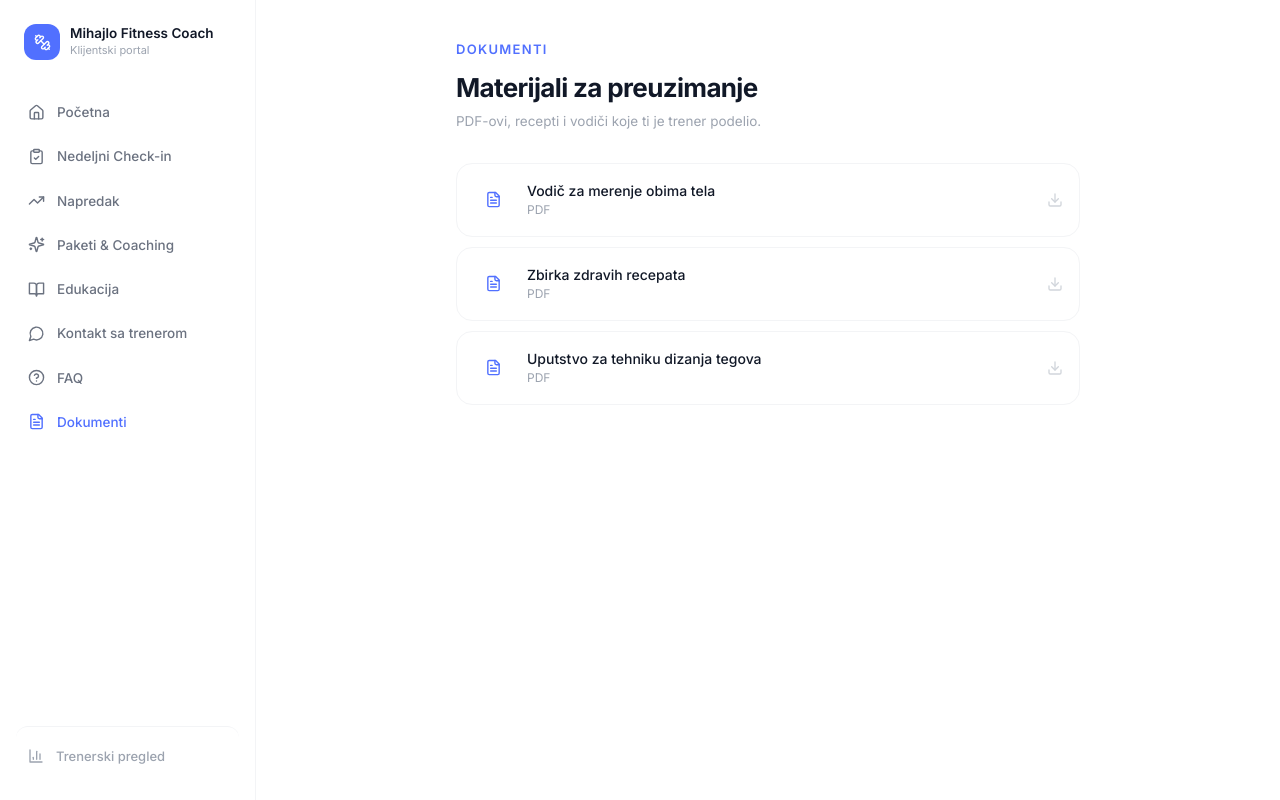
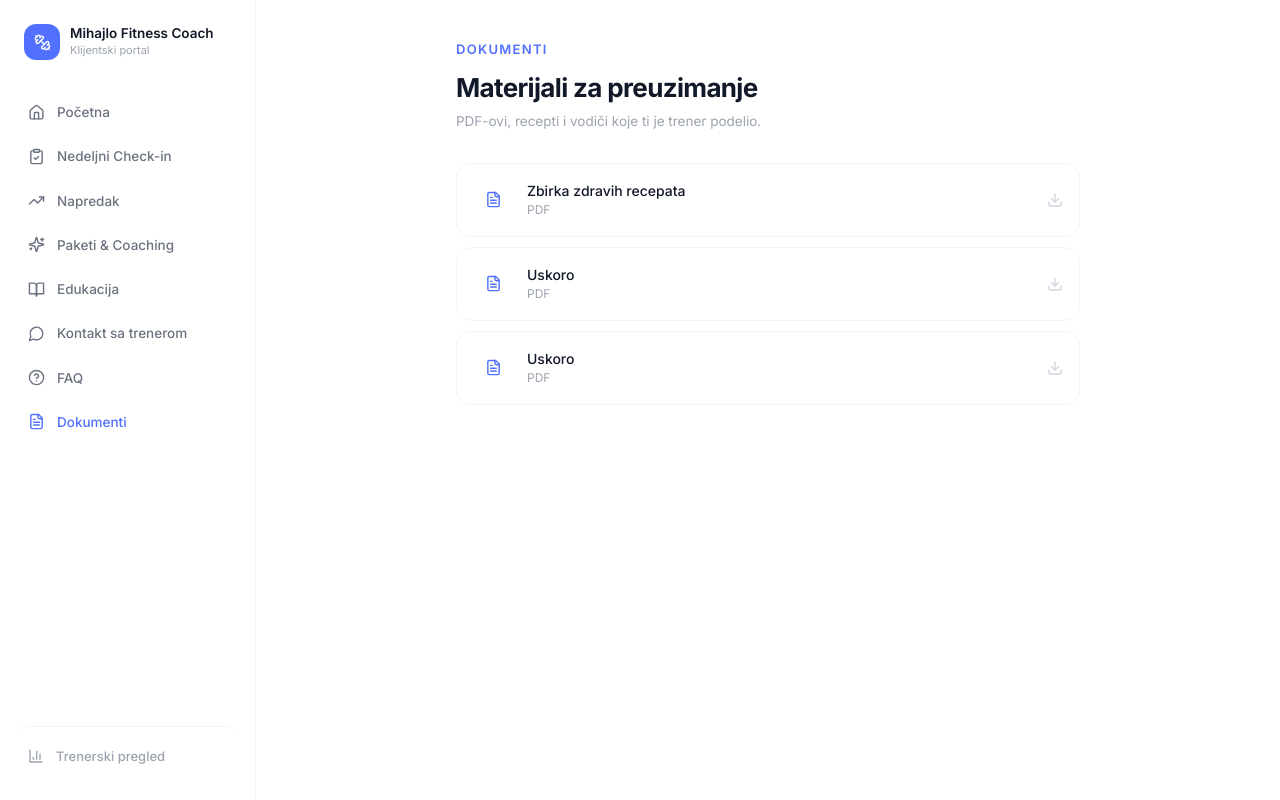
Before and after one commit to mihajlo-fitness/mihajlo-fitness-portal, a Next.js app: page /dokumenti in a window 1280 px wide. Built offline with nearby package versions, Linux system fonts and the light colour scheme.

Commit message:
Update page.js

```diff
--- a/app/dokumenti/page.js
+++ b/app/dokumenti/page.js
@@ -3,9 +3,9 @@ import { FileText, Download } from "lucide-react";
 // 👉 Dodaj svoje PDF-ove/recepte ovde. "url" treba da vodi ka fajlu
 // (npr. postavljenom u /public/dokumenti/ ili na Google Drive linku).
 const DOCS = [
-  { naziv: "Vodič za merenje obima tela", tip: "PDF", url: "#" },
   { naziv: "Zbirka zdravih recepata", tip: "PDF", url: "/dokumenti/ebook recepti.pdf" },
-  { naziv: "Uputstvo za tehniku dizanja tegova", tip: "PDF", url: "#" },
+  { naziv: "Uskoro", tip: "PDF", url: "/dokumenti/ebook recepti.pdf" },
+  { naziv: "Uskoro", tip: "PDF", url: "#" },
 ];
 
 export default function DokumentiPage() {
```
